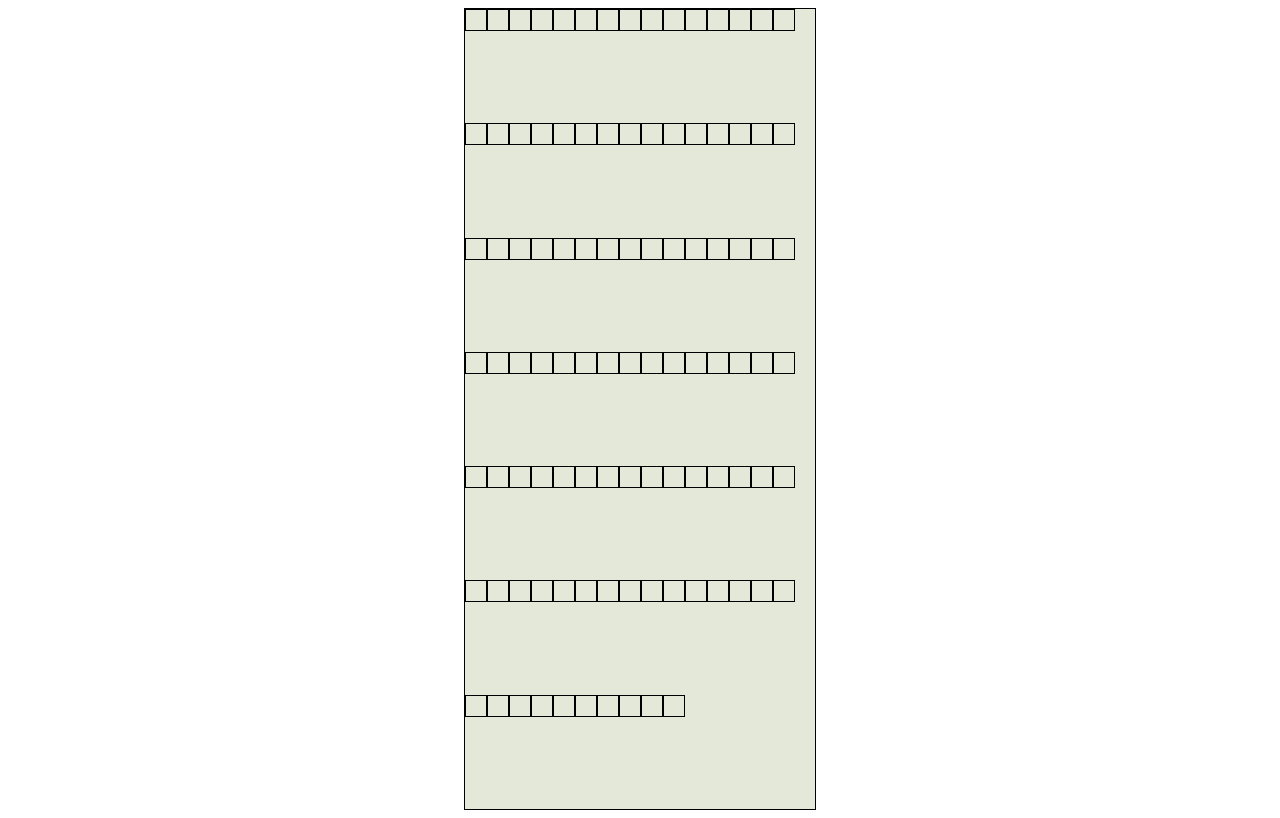
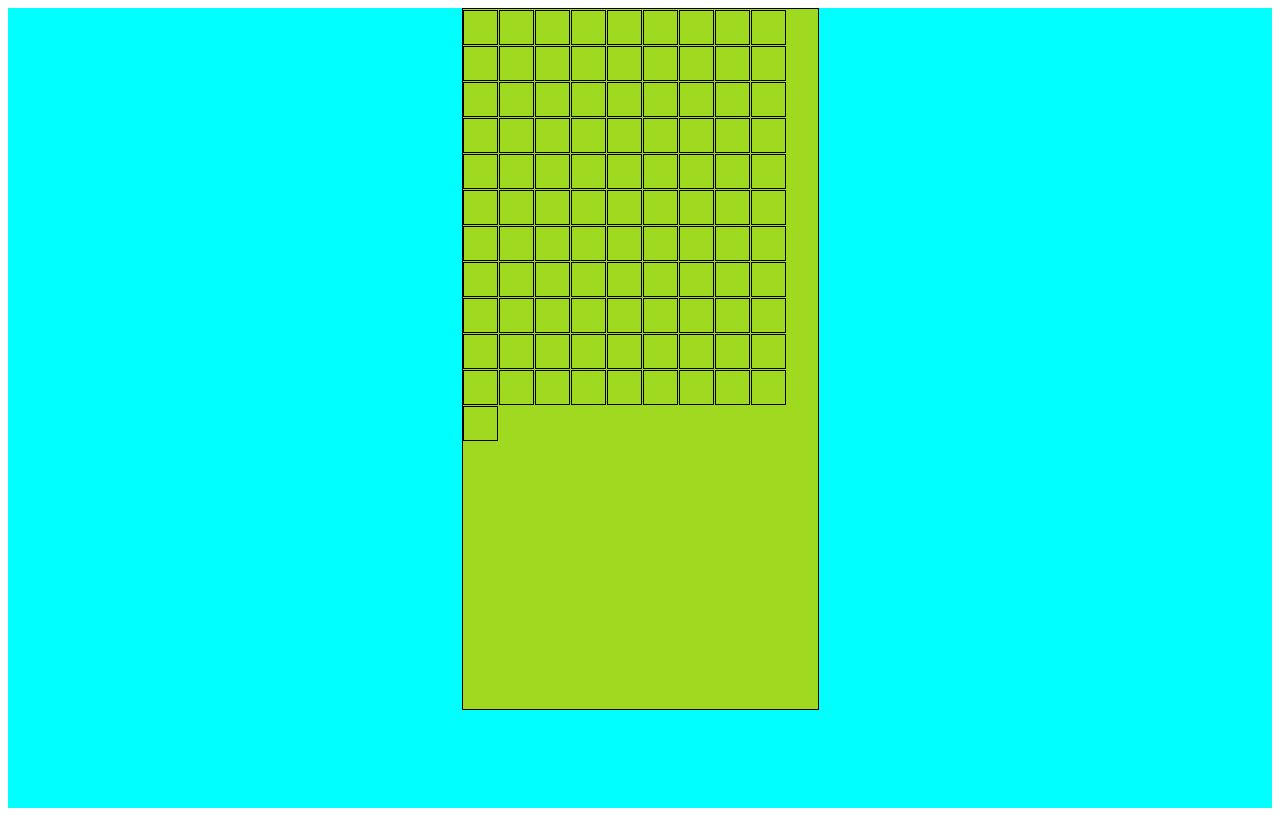
Before and after one commit to pritam1373/ludo_game, a plain HTML site: page index.html in a window 1280 px wide. Drawn offline with Linux system fonts and the light colour scheme.

Commit message:
Update index.html

```diff
--- a/index.html
+++ b/index.html
@@ -6,26 +6,37 @@
     <title>Document</title>
     <style>
         #container{
-            width: 350px;
+            width: 100wh;
             height: 100vh;
+            background-color: aqua;
+        }
+        #ovi{
+
+            width: 355px;
+            height: 700px;
             border: 1px solid black;
-            background-color: rgb(227, 232, 216);
+            background-color: rgb(159, 218, 32);
             margin: auto;
             display: flex;
             flex-wrap: wrap;
 
+             justify-items: center;
+            justify-content: flex-start;
+            align-content: flex-start;
+
         }
         .box{
-            width: 20px;
-            height: 20px;
-            margin: px;
+            width: 33px;
+            height: 33px;
+            margin: 0.5px;
             border: 1px solid black;
-            justify-content: flex-end;
+
         }
     </style>
 </head>
 <body>
     <div id="container">
+    <div id="ovi">
    <div class="box"></div>
    <div class="box"></div>
    <div class="box"></div>
@@ -127,5 +138,6 @@
    <div class="box"></div>
    <div class="box"></div>
     </div>
+    </div>
 </body>
 </html>
```
